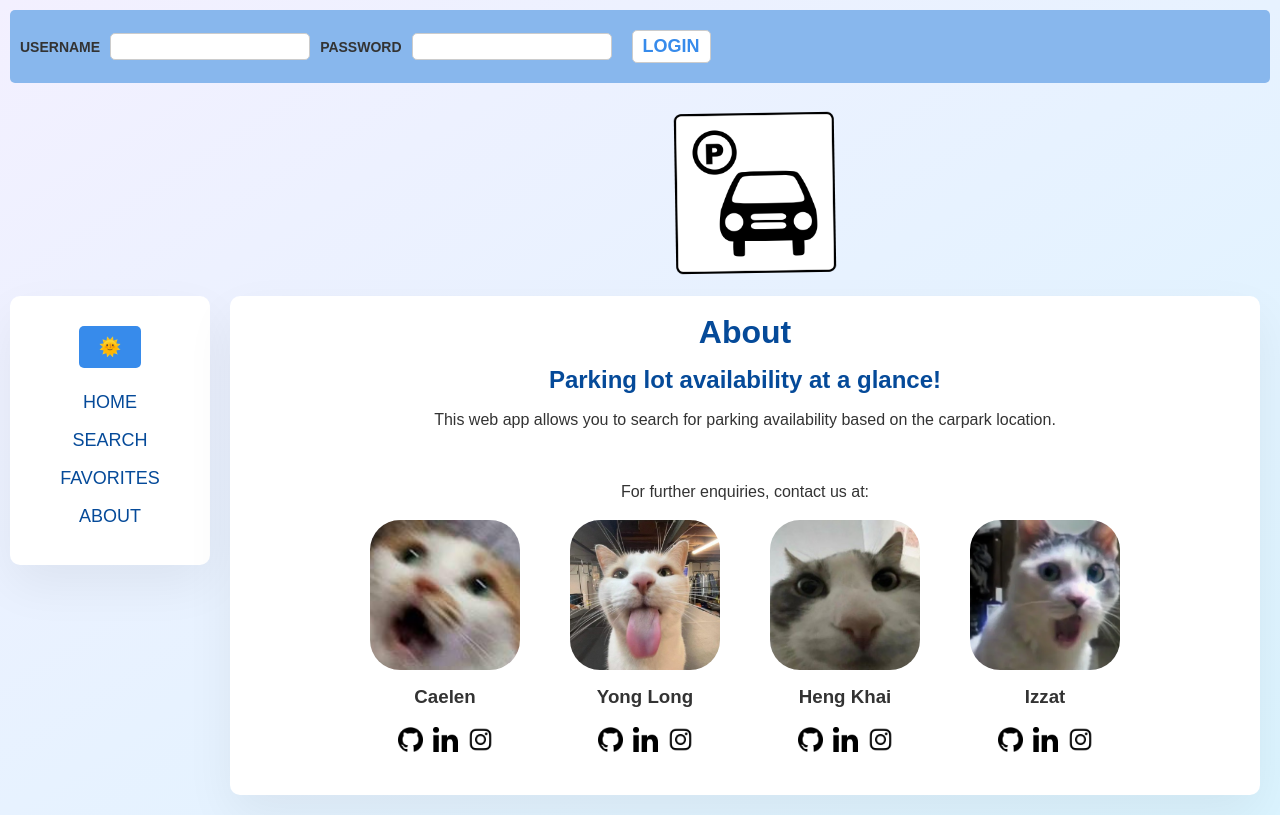
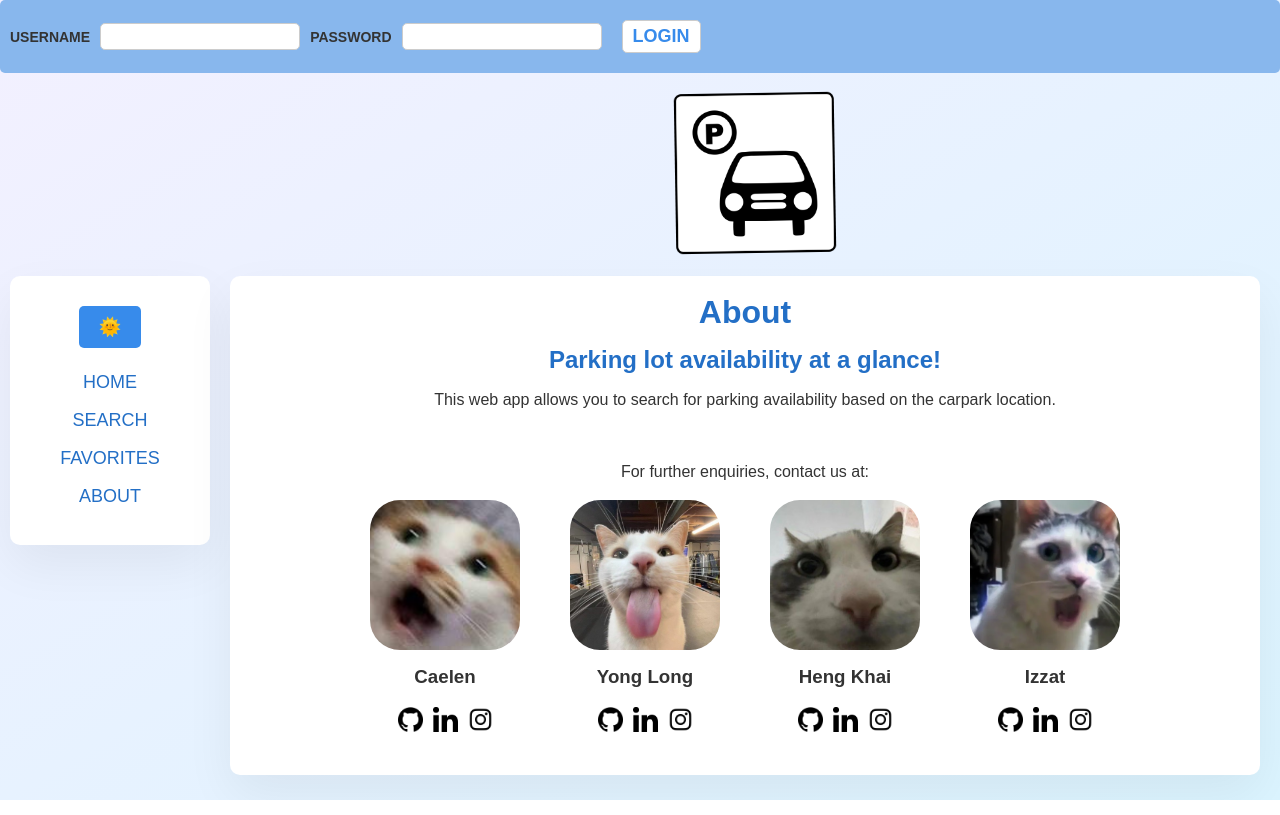
Before and after one commit to nhkhai/ParkWhere, a React (Create React App) app in the folder parkwhere-app/: page /about in a window 1280 px wide. Built offline with nearby package versions, Linux system fonts and the light colour scheme; a web font is replaced by a local one.

Commit message:
temp-fix color of sidenav menu

```diff
--- a/parkwhere-app/src/components/Button.module.css
+++ b/parkwhere-app/src/components/Button.module.css
@@ -15,7 +15,6 @@ button {
 button:hover {
   background-color: var(--color-primary-dark);
   background-color: var(--color-primary-light);
-  border: 1px solid var(--color-primary-dark);
   color: var(--color-primary-dark);
   transition: all 0.2s ease-in;
 }
--- a/parkwhere-app/src/components/SideNav.module.css
+++ b/parkwhere-app/src/components/SideNav.module.css
@@ -10,6 +10,7 @@
   margin-top: 2rem;
   margin-left: 1rem;
   text-transform: uppercase;
+  color: var(--color-primary-light-2);
   a {
     color: var(--color-primary-light-2);
   }
@@ -26,7 +27,6 @@
 }
 
 .nav-item {
-  color: var(--color-primary-dark);
   text-decoration: none;
   padding: 8px 12px;
   transition: all 0.2s ease-in-out;
@@ -34,7 +34,6 @@
 }
 
 .nav-item-active {
-  color: var(--color-primary-dark);
   text-decoration: none;
   padding: 8px 12px;
   background-color: var(--color-primary-light-2);
--- a/parkwhere-app/src/components/UserBar.module.css
+++ b/parkwhere-app/src/components/UserBar.module.css
@@ -1,5 +1,4 @@
 .userBarContainer {
-  margin: 10px;
   font-size: 12px;
   text-transform: uppercase;
   background-color: #88b7ed;
@@ -48,7 +47,6 @@
 }
 
 .userBarContainerDark {
-  margin: 10px;
   font-size: 12px;
   text-transform: uppercase;
   background-color: var(--color-grey-dark-2);
--- a/parkwhere-app/src/layouts/RootLayout.module.css
+++ b/parkwhere-app/src/layouts/RootLayout.module.css
@@ -4,7 +4,7 @@
   --color-primary: #378beb;
   --color-primary-light: #f3f0ff;
   --color-primary-light-2: #dbf4ff;
-  --color-primary-dark: #054a99;
+  --color-primary-dark: #236fc6;
 
   --color-grey-light-1: #faf9f9;
   --color-grey-light-2: #f4f2f2;
```
